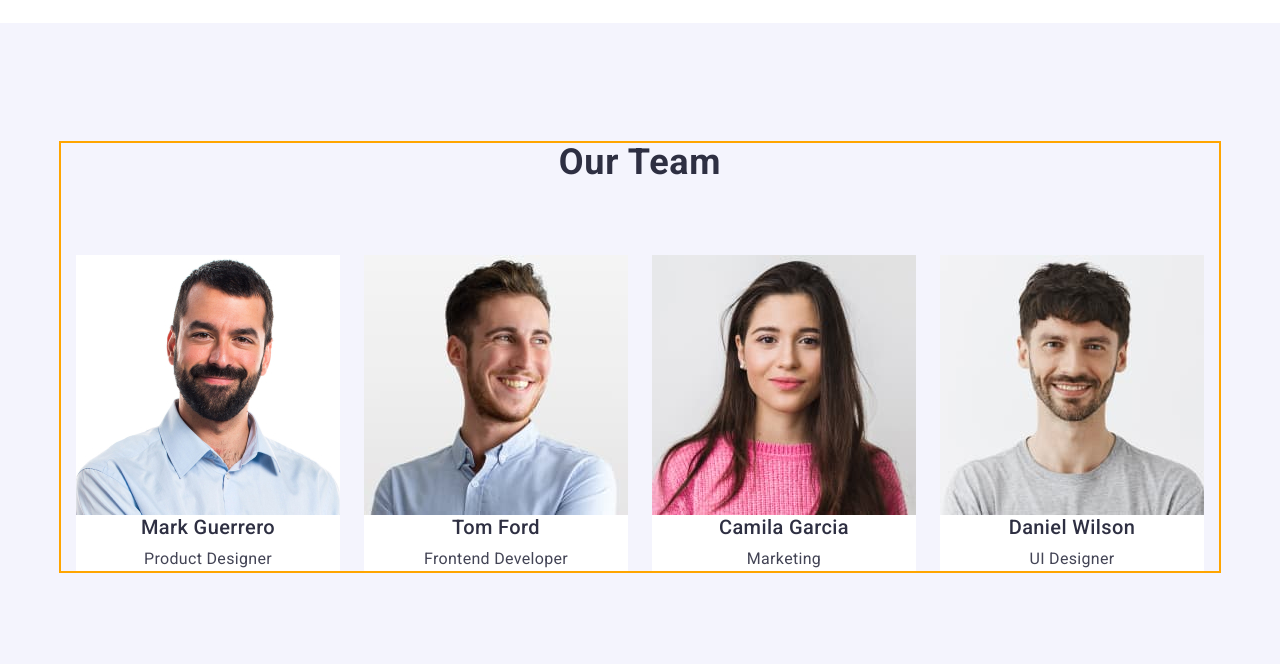
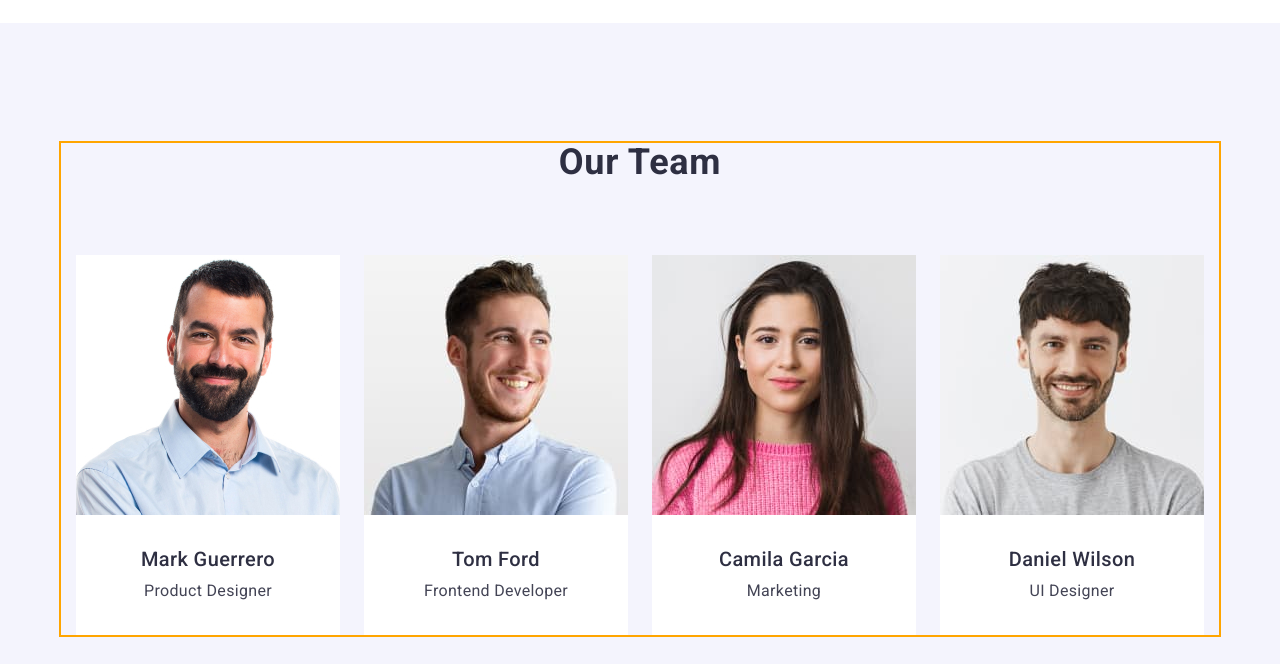
Before and after one commit to AnastasiiaDia/goit-markup-hw-03, a plain HTML site: page index.html in a window 1280 px wide. Shown: the part 1793-2457 px from the top of the page. Drawn offline with nearby package versions, Linux system fonts and the light colour scheme.

Commit message:
4
our team

```diff
--- a/css/styles.css
+++ b/css/styles.css
@@ -226,13 +226,16 @@ body {
 }
 .our-team-item {
   background-color: var(--white-background-color);
-  width: calc((100%-3 * var(--indent)) / 4);
+  width: calc((100% - 3 * var(--indent)) / 4);
 }
 .team-list {
   display: flex;
   flex-wrap: wrap;
   gap: var(--indent);
   text-align: center;
+}
+.team-wrapper {
+  padding: 32px 16px;
 }
 .header-two: {
   font-weight: 700;
--- a/index.html
+++ b/index.html
@@ -126,23 +126,31 @@
           <ul class="team-list list">
             <li class="our-team-item">
               <img src="./images/img.jpg" alt="man" width="264" />
+              <div class="team-wrapper">
                 <h3 class="header-three">Mark Guerrero</h3>
                 <p class="body-text">Product Designer</p>
+              </div>
             </li>
             <li class="our-team-item">
               <img src="./images/img2.jpg" alt="man" width="264" />
+              <div class="team-wrapper">
                 <h3 class="header-three">Tom Ford</h3>
                 <p class="body-text">Frontend Developer</p>
+              </div>
             </li>
             <li class="our-team-item">
               <img src="./images/img1.jpg" alt="whoman" width="264" />
+              <div class="team-wrapper">
                 <h3 class="header-three">Camila Garcia</h3>
                 <p class="body-text">Marketing</p>
+              </div>
             </li>
             <li class="our-team-item">
               <img src="./images/img(1).jpg" alt="man" width="264" />
+              <div class="team-wrapper">
                 <h3 class="header-three">Daniel Wilson</h3>
                 <p class="body-text">UI Designer</p>
+              </div>
             </li>
           </ul>
         </div>
```
Lines whose indentation alone changed are shown as unchanged.
